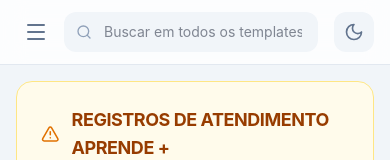
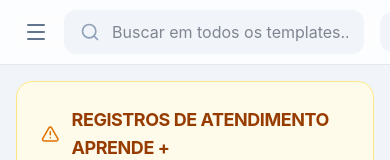
Before and after one commit to Rahonne08/TEXTOS-PADRAO, a Next.js app: page / in a window 390 px wide. Shown: the top 160 px of the page. Built offline with nearby package versions, Linux system fonts and the light colour scheme.

Commit message:
feat: Enhance search bar responsiveness
Adjust search bar size and icon padding for better usability on larger screens and improved visual hierarchy.

```diff
--- a/app/page.tsx
+++ b/app/page.tsx
@@ -659,12 +659,12 @@ export default function TemplateGenerator() {
                 <Menu className="w-6 h-6" />
               </button>
 
-              <div className="relative flex-1 min-w-[200px] max-w-2xl">
-                <Search className="absolute left-3 top-1/2 -translate-y-1/2 w-4 h-4 text-slate-400" />
+              <div className="relative flex-1 min-w-[300px] max-w-6xl">
+                <Search className="absolute left-4 top-1/2 -translate-y-1/2 w-5 h-5 text-slate-400" />
                 <input
                   type="text"
                   placeholder="Buscar em todos os templates..."
-                  className="w-full pl-10 pr-4 py-2.5 bg-slate-100 dark:bg-blue-900/40 border-transparent focus:bg-white dark:focus:bg-blue-800/60 focus:ring-2 focus:ring-indigo-500 rounded-xl text-sm transition-all outline-none dark:text-slate-200"
+                  className="w-full pl-12 pr-4 py-2.5 bg-slate-100 dark:bg-blue-900/40 border-transparent focus:bg-white dark:focus:bg-blue-800/60 focus:ring-2 focus:ring-indigo-500 rounded-xl text-base transition-all outline-none dark:text-slate-200"
                   value={searchQuery}
                   onChange={(e) => setSearchQuery(e.target.value)}
                 />
```
